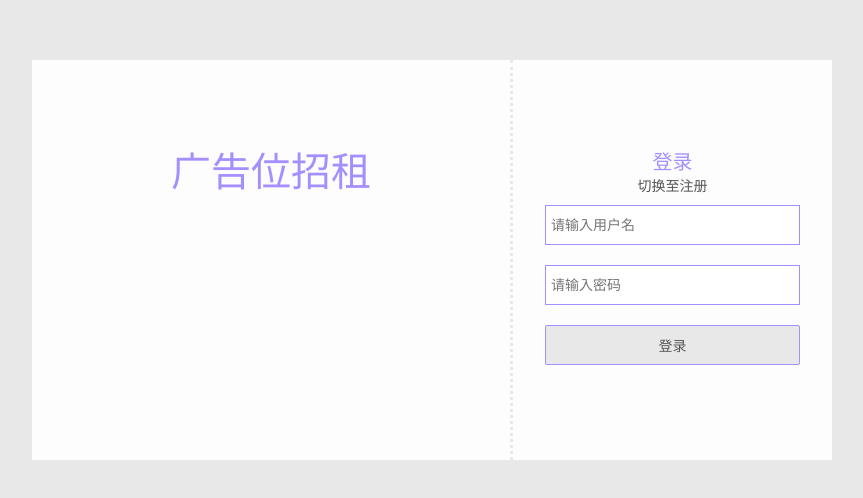
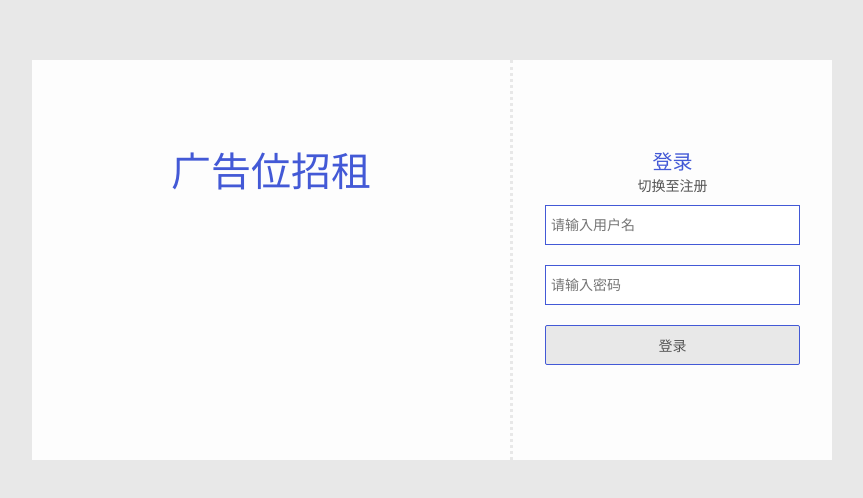
Before and after one commit to evosoon/EasyIO, a Vue app: page /login in a window 1280 px wide. Shown: the part 140-638 px from the top of the page, without its empty margins (208-1071 px from the left). Built offline with nearby package versions, Linux system fonts and the light colour scheme; what vue3-lazy would draw is missing.

Commit message:
'formal'

```diff
--- a/src/assets/main.css
+++ b/src/assets/main.css
@@ -1,15 +1,24 @@
 @import './base.css';
 
 :root{
-   --color:rgb(165, 143, 255);
+
+
+  --color: rgb(67, 89, 214);
+  --background: rgb(255, 255, 255);
+  --bgColor: rgb(189, 198, 243);
+
+/* --color:rgb(165, 143, 255);
    --background:rgb(255, 255, 255);
-   --bgColor:rgb(225, 211, 255);
+   --bgColor:rgb(225, 211, 255); */
    --gray:#e8e8e8;
    --black:#555;
 }
 
 .flex{
   display: flex;
+}
+a{
+  cursor:pointer;
 }
 
 .btn {
@@ -22,7 +31,7 @@
 .btn:hover {
   cursor:pointer;
   background-color: var(--bgColor);
-  box-shadow: 0 0 5px 1px var(--bgColor);
+  box-shadow: 0 0 5px 3px var(--gray);
   color: var(--color);
 }
 .btn:disabled {
@@ -32,7 +41,7 @@
 }
 .btn:active {
   background-color: var(--bgColor);
-  box-shadow: 0 0 5px 3px var(--bgColor);
+  box-shadow: 0 0 5px 2px var(--bgColor);
 }
 /*  */
 
--- a/src/components/DocList_Pic.vue
+++ b/src/components/DocList_Pic.vue
@@ -29,7 +29,7 @@
 import Zero from "@/components/zero.vue";
 import useCopylink from "@/hooks/useCopylink";
 import { delPicItem } from "@/apis/pictureApi";
-import { watchEffect, ref, reactive, defineProps, onMounted } from "vue";
+import { watchEffect, ref, reactive, onMounted } from "vue";
 //
 const vHight = {
     mounted:(el)=>{
--- a/src/components/Home/PicShow.vue
+++ b/src/components/Home/PicShow.vue
@@ -18,7 +18,6 @@
 
 <script setup>
 import bus from "@/utils/eventBus";
-import { ref, reactive, defineProps } from "vue";
 let props = defineProps(["checkItem"]);
 import useCopylink from '@/hooks/useCopylink'
 </script>
--- a/src/main.js
+++ b/src/main.js
@@ -7,15 +7,16 @@ import App from './App.vue'
 import router from './router'
 
 import lazy from 'vue3-lazy'
-import lazyimg from '@/assets/imgs/white.jpg'
+import Loading from '@/assets/imgs/Loading.jpg'
+import Error from '@/assets/imgs/Error.jpg'
 
 const app = createApp(App)
 
 app.use(createPinia())
 app.use(router)
 app.use(lazy,{
-    error:lazyimg,
-    loading:lazyimg,
+    error:Error,
+    loading:Loading,
 })
 
 app.mount('#app')
```
Also changed, not shown: src/assets/imgs/Error.jpg (added), src/assets/imgs/Loading.jpg (added).
